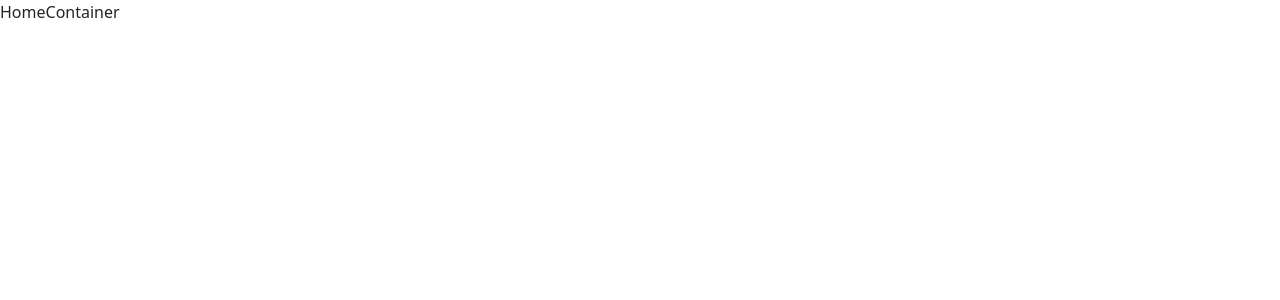
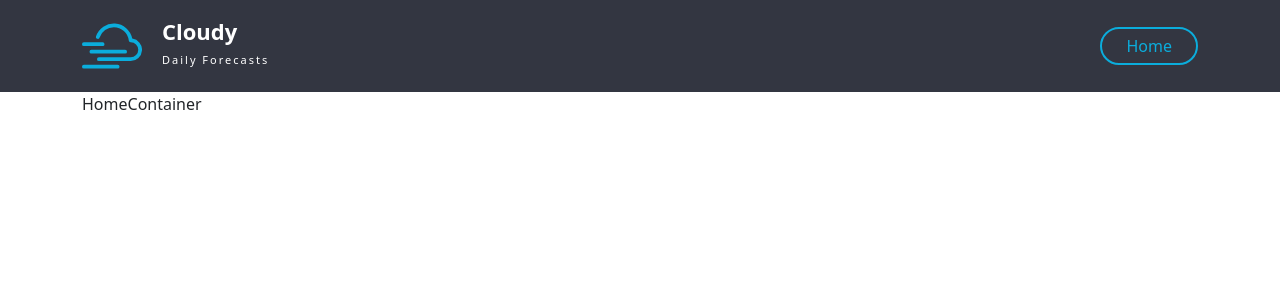
Before and after one commit to MustafaYavas/weather-app, a Next.js app: page / in a window 1280 px wide. Shown: the top 300 px of the page. Built offline with nearby package versions, Linux system fonts and the light colour scheme.

Commit message:
Create header

```diff
--- /dev/null
+++ b/app/components/header/index.js
@@ -0,0 +1,35 @@
+'use client';
+import Link from 'next/link';
+import { usePathname } from 'next/navigation';
+import { BsCloudHaze2 } from 'react-icons/bs';
+
+import styles from './styles.module.scss';
+
+const Header = () => {
+  const pathname = usePathname();
+
+  return (
+    <header className={styles.header}>
+      <div className="container d-flex justify-content-between align-items-center">
+        <div
+          className={styles.logo}
+          onClick={() => (window.location.href = '/')}
+        >
+          <BsCloudHaze2 size={60} color="var(--second-color)" />
+          <div className={styles['header-title']}>
+            <h1>Cloudy</h1>
+            <h4>Daily Forecasts</h4>
+          </div>
+        </div>
+
+        <nav className={styles['nav-menu']}>
+          <Link href="/" className={pathname === '/' ? styles.active : ''}>
+            Home
+          </Link>
+        </nav>
+      </div>
+    </header>
+  );
+};
+
+export default Header;
--- /dev/null
+++ b/app/components/header/styles.module.scss
@@ -0,0 +1,53 @@
+.header {
+  height: 92px;
+  background-color: var(--main-color);
+  display: flex;
+  justify-content: space-between;
+  align-items: center;
+
+  .logo {
+    display: flex;
+    align-items: center;
+    gap: 20px;
+    cursor: pointer;
+
+    .header-title {
+      color: var(--main-text);
+
+      h1 {
+        font-size: 22px;
+        font-weight: 700;
+      }
+
+      h4 {
+        font-size: 11px;
+        letter-spacing: 2px;
+      }
+    }
+  }
+
+  .nav-menu {
+    a {
+      color: var(--main-text) !important;
+      text-decoration: none;
+      padding: 8px 1.5rem;
+      border: 2px solid transparent;
+
+      &:hover {
+        color: var(--main-text-hover) !important;
+      }
+    }
+
+    .active {
+      color: var(--second-color) !important;
+      border: 2px solid var(--second-color);
+      border-radius: 1.5rem;
+      padding: 6px 1.5rem;
+
+      &:hover {
+        color: var(--second-color-hover) !important;
+        border: 2px solid var(--second-color-hover);
+      }
+    }
+  }
+}
--- a/app/layout.js
+++ b/app/layout.js
@@ -1,4 +1,7 @@
 import 'bootstrap/dist/css/bootstrap.css';
+
+import '../styles/global.css';
+import Header from './components/header';
 
 export const metadata = {
   title: 'Create Next App',
@@ -8,7 +11,10 @@ export const metadata = {
 export default function RootLayout({ children }) {
   return (
     <html lang="en">
-      <body>{children}</body>
+      <body>
+        <Header />
+        <main className="container">{children}</main>
+      </body>
     </html>
   );
 }
--- a/package.json
+++ b/package.json
@@ -13,6 +13,7 @@
     "next": "13.2.4",
     "react": "18.2.0",
     "react-dom": "18.2.0",
-    "react-icons": "^4.8.0"
+    "react-icons": "^4.8.0",
+    "sass": "^1.60.0"
   }
 }
--- /dev/null
+++ b/styles/global.css
@@ -0,0 +1,7 @@
+:root {
+  --main-color: #333641;
+  --second-color: #0baddc;
+  --second-color-hover: rgba(11, 173, 220, 0.8);
+  --main-text: #fff;
+  --main-text-hover: rgba(255, 255, 255, 0.8);
+}
```
Also changed, not shown: 1 other file (tests, documents, lock files or other folders).
